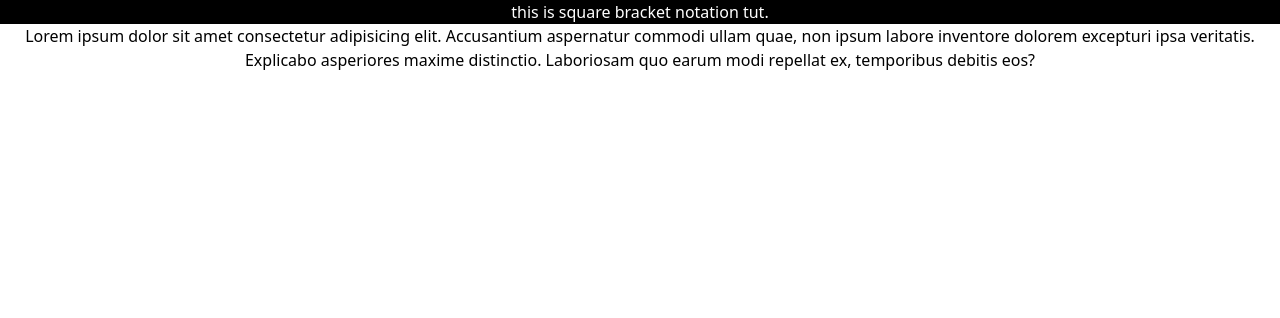
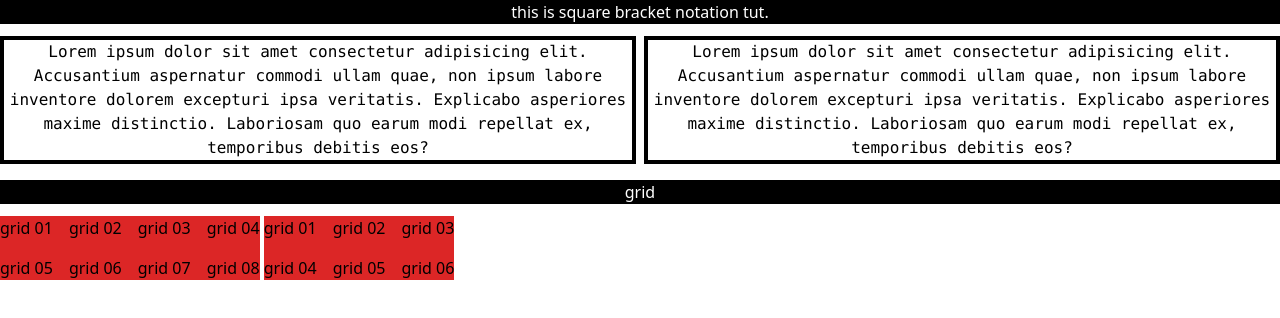
Before and after one commit to ravidhwn01/Effective-Tailwind-CSS, a website built with Vite: page project4/index.html in a window 1280 px wide. Built offline with nearby package versions, Linux system fonts and the light colour scheme.

Commit message:
square bracket notation and gird

```diff
--- a/project4/index.html
+++ b/project4/index.html
@@ -11,8 +11,33 @@
     <div class="text-center bg-black text-white ">
          this is square bracket notation tut.
     </div>
-    <h2 class=" text-center" >
-        Lorem ipsum dolor sit amet consectetur adipisicing elit. Accusantium aspernatur commodi ullam quae, non ipsum labore inventore dolorem excepturi ipsa veritatis. Explicabo asperiores maxime distinctio. Laboriosam quo earum modi repellat ex, temporibus debitis eos?
-    </h2>
+    <div class="flex space-x-2">
+        <h2 class=" text-center w-[50%] font-mono border-4 border-solid border-black mt-3" >
+            Lorem ipsum dolor sit amet consectetur adipisicing elit. Accusantium aspernatur commodi ullam quae, non ipsum labore inventore dolorem excepturi ipsa veritatis. Explicabo asperiores maxime distinctio. Laboriosam quo earum modi repellat ex, temporibus debitis eos?
+        </h2>
+        <h2 class=" text-center w-[50%] font-mono border-4 border-solid border-black mt-3" >
+            Lorem ipsum dolor sit amet consectetur adipisicing elit. Accusantium aspernatur commodi ullam quae, non ipsum labore inventore dolorem excepturi ipsa veritatis. Explicabo asperiores maxime distinctio. Laboriosam quo earum modi repellat ex, temporibus debitis eos?
+        </h2>
+
+    </div>
+    <h2 class="text-center mt-4 mb-3 bg-black text-white">grid </h2>
+    <span class="inline-grid grid-cols-4 bg-red-600  gap-4">
+        <span>grid 01</span>
+        <span>grid 02</span>
+        <span>grid 03</span>
+        <span>grid 04</span>
+        <span>grid 05</span>
+        <span>grid 06</span>
+        <span>grid 07</span>
+        <span>grid 08</span>
+      </span>
+      <span class="inline-grid grid-cols-3 bg-red-600  gap-4">
+        <span> grid 01</span>
+        <span> grid 02</span>
+        <span> grid 03</span>
+        <span> grid 04</span>
+        <span> grid 05</span>
+        <span> grid 06</span>
+      </span>
 </body>
 </html>
```
